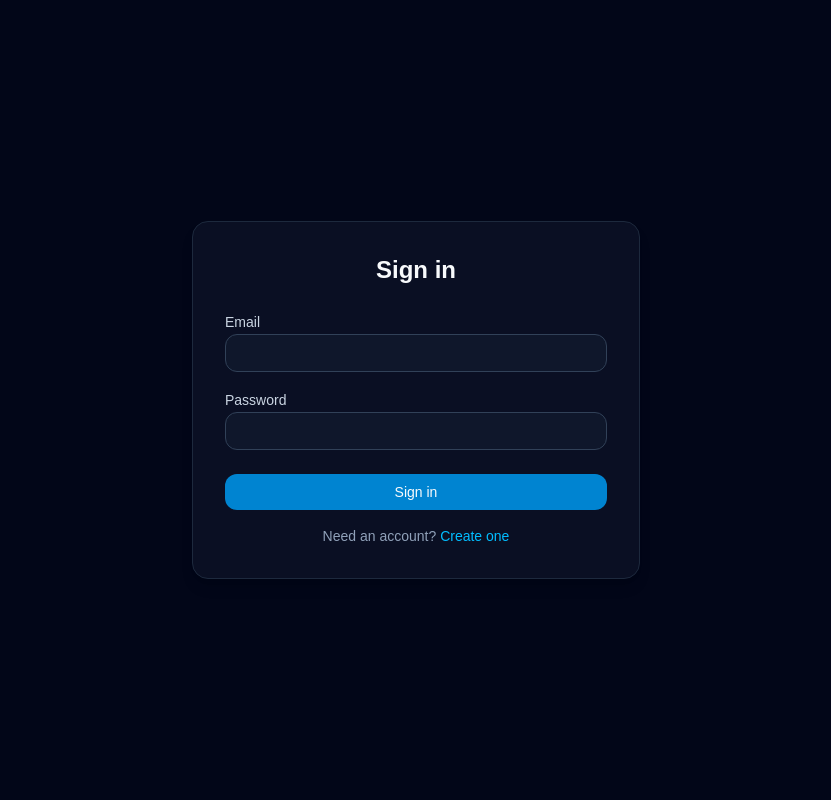
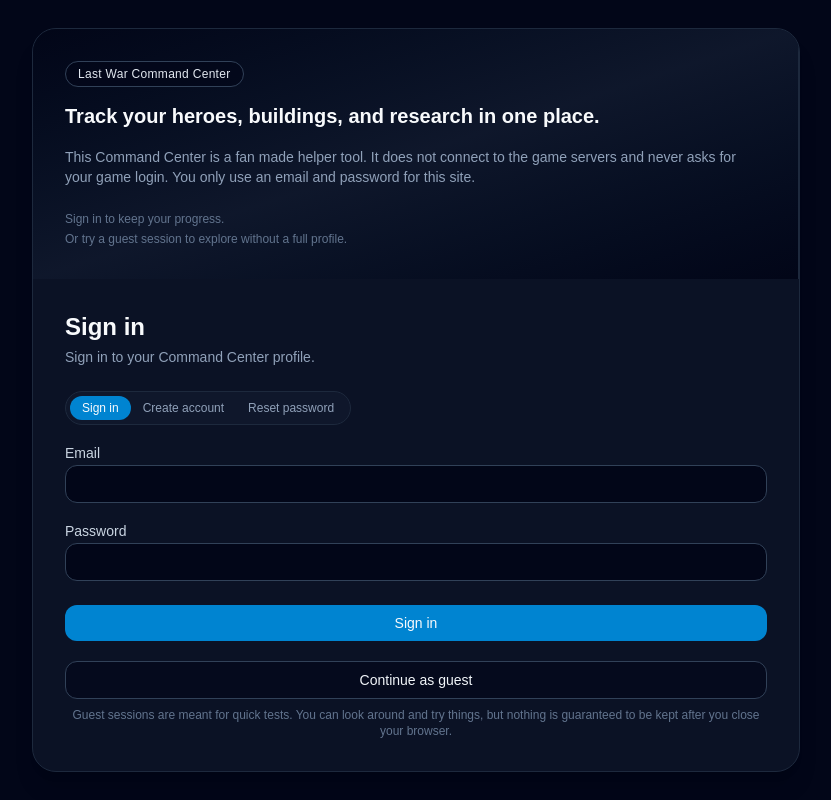
Before and after one commit to starscream81/lwdashboard, a Next.js app: page /login in a window 1280 px wide. Shown: the whole page, without its empty margins (224-1055 px from the left). Built offline with nearby package versions, Linux system fonts and the light colour scheme.

Commit message:
Updated login page with new UX and guest mode

```diff
--- a/app/login/page.tsx
+++ b/app/login/page.tsx
@@ -5,42 +5,208 @@ import { useRouter } from "next/navigation";
 import {
   signInWithEmailAndPassword,
   createUserWithEmailAndPassword,
+  sendPasswordResetEmail,
+  signInAnonymously,
 } from "firebase/auth";
 import { auth } from "@/lib/firebase";
 
+type Mode = "login" | "signup" | "reset";
+
 export default function LoginPage() {
   const router = useRouter();
-  const [mode, setMode] = useState<"login" | "signup">("login");
+  const [mode, setMode] = useState<Mode>("login");
+
   const [email, setEmail] = useState("");
   const [password, setPassword] = useState("");
+  const [confirmPassword, setConfirmPassword] = useState("");
+
   const [error, setError] = useState<string | null>(null);
+  const [info, setInfo] = useState<string | null>(null);
   const [loading, setLoading] = useState(false);
+
+  const [guestDialogOpen, setGuestDialogOpen] = useState(false);
+  const [guestLoading, setGuestLoading] = useState(false);
+
+  function mapAuthError(err: any): string {
+    const code = err?.code as string | undefined;
+
+    if (!code) {
+      return "Something went wrong. Please try again.";
+    }
+
+    switch (code) {
+      case "auth/invalid-email":
+        return "Please enter a valid email address.";
+      case "auth/user-not-found":
+      case "auth/wrong-password":
+        return "Email or password did not match any account.";
+      case "auth/too-many-requests":
+        return "Too many attempts. Please wait a moment and try again.";
+      case "auth/email-already-in-use":
+        return "That email is already in use. Please sign in instead.";
+      case "auth/weak-password":
+        return "Please choose a stronger password.";
+      default:
+        return "Something went wrong. Please try again.";
+    }
+  }
 
   async function handleSubmit(e: FormEvent) {
     e.preventDefault();
     setError(null);
+    setInfo(null);
     setLoading(true);
 
     try {
       if (mode === "login") {
         await signInWithEmailAndPassword(auth, email, password);
-      } else {
+        router.push("/dashboard");
+        return;
+      }
+
+      if (mode === "signup") {
+        if (password !== confirmPassword) {
+          setError("Passwords do not match.");
+          return;
+        }
         await createUserWithEmailAndPassword(auth, email, password);
+        router.push("/dashboard");
+        return;
       }
-      router.push("/dashboard");
+
+      if (mode === "reset") {
+        await sendPasswordResetEmail(auth, email);
+        setInfo(
+          "If there is an account with that email, you will receive a reset link shortly."
+        );
+        return;
+      }
     } catch (err: any) {
-      setError(err.message ?? "Something went wrong");
+      setError(mapAuthError(err));
     } finally {
       setLoading(false);
     }
   }
 
+  async function handleGuestContinue() {
+    setError(null);
+    setInfo(null);
+    setGuestLoading(true);
+    try {
+      await signInAnonymously(auth);
+      setGuestDialogOpen(false);
+      router.push("/dashboard");
+    } catch (err: any) {
+      setError("Could not start guest session. Please try again.");
+    } finally {
+      setGuestLoading(false);
+    }
+  }
+
+  function switchMode(next: Mode) {
+    setMode(next);
+    setError(null);
+    setInfo(null);
+  }
+
+  const title =
+    mode === "login"
+      ? "Sign in"
+      : mode === "signup"
+      ? "Create account"
+      : "Reset password";
+
+  const subtitle =
+    mode === "login"
+      ? "Sign in to your Command Center profile."
+      : mode === "signup"
+      ? "Create a Command Center profile to keep your progress in one place."
+      : "Enter your email to receive a password reset link.";
+
+  const primaryButtonLabel =
+    mode === "login"
+      ? "Sign in"
+      : mode === "signup"
+      ? "Create account"
+      : "Send reset link";
+
   return (
-    <div className="min-h-screen flex items-center justify-center bg-slate-950 text-slate-50">
-      <div className="w-full max-w-md rounded-2xl bg-slate-900/60 p-8 shadow-lg border border-slate-800">
-        <h1 className="text-2xl font-semibold mb-6 text-center">
-          {mode === "login" ? "Sign in" : "Create account"}
+    <div className="min-h-screen flex items-center justify-center bg-slate-950 text-slate-50 px-4">
+      <div className="w-full max-w-3xl">
+        <div className="rounded-3xl bg-slate-900/70 border border-slate-800 shadow-xl overflow-hidden">
+          <div className="grid md:grid-cols-[1.1fr,1fr]">
+            {/* Left side: branding and context */}
+            <div className="hidden md:flex flex-col justify-between bg-gradient-to-br from-slate-950 via-slate-900 to-slate-950 p-8 border-r border-slate-800">
+              <div className="space-y-4">
+                <span className="inline-flex items-center rounded-full border border-slate-700 px-3 py-1 text-xs font-medium tracking-wide text-slate-200 bg-slate-950/60">
+                  Last War Command Center
+                </span>
+                <h2 className="text-xl font-semibold leading-snug text-slate-50">
+                  Track your heroes, buildings, and research in one place.
+                </h2>
+                <p className="text-sm text-slate-400">
+                  This Command Center is a fan made helper tool. It does not
+                  connect to the game servers and never asks for your game
+                  login. You only use an email and password for this site.
+                </p>
+              </div>
+              <div className="mt-6 space-y-1 text-xs text-slate-500">
+                <p>Sign in to keep your progress.</p>
+                <p>Or try a guest session to explore without a full profile.</p>
+              </div>
+            </div>
+
+            {/* Right side: auth card */}
+            <div className="p-6 md:p-8">
+              <div className="mb-6 flex items-center justify-between md:hidden">
+                <span className="inline-flex items-center rounded-full border border-slate-700 px-3 py-1 text-xs font-medium tracking-wide text-slate-200 bg-slate-950/60">
+                  Last War Command Center
+                </span>
+              </div>
+
+              <div className="mb-6">
+                <h1 className="text-2xl font-semibold text-slate-50">
+                  {title}
                 </h1>
+                <p className="mt-1 text-sm text-slate-400">{subtitle}</p>
+              </div>
+
+              {/* Mode toggle for login and signup */}
+              <div className="mb-4 inline-flex items-center rounded-full bg-slate-900 border border-slate-800 p-1 text-xs">
+                <button
+                  type="button"
+                  onClick={() => switchMode("login")}
+                  className={`px-3 py-1 rounded-full ${
+                    mode === "login"
+                      ? "bg-sky-600 text-slate-50"
+                      : "text-slate-400 hover:text-slate-100"
+                  }`}
+                >
+                  Sign in
+                </button>
+                <button
+                  type="button"
+                  onClick={() => switchMode("signup")}
+                  className={`px-3 py-1 rounded-full ${
+                    mode === "signup"
+                      ? "bg-sky-600 text-slate-50"
+                      : "text-slate-400 hover:text-slate-100"
+                  }`}
+                >
+                  Create account
+                </button>
+                <button
+                  type="button"
+                  onClick={() => switchMode("reset")}
+                  className={`px-3 py-1 rounded-full ${
+                    mode === "reset"
+                      ? "bg-sky-600 text-slate-50"
+                      : "text-slate-400 hover:text-slate-100"
+                  }`}
+                >
+                  Reset password
+                </button>
+              </div>
 
               <form className="space-y-4" onSubmit={handleSubmit}>
                 <div className="space-y-1">
@@ -50,23 +216,58 @@ export default function LoginPage() {
                     required
                     value={email}
                     onChange={(e) => setEmail(e.target.value)}
-              className="w-full rounded-xl bg-slate-900 border border-slate-700 px-3 py-2 text-sm focus:outline-none focus:ring-2 focus:ring-sky-500"
+                    className="w-full rounded-xl bg-slate-950 border border-slate-700 px-3 py-2 text-sm text-slate-50 placeholder:text-slate-500 focus:outline-none focus:ring-2 focus:ring-sky-500"
+                    autoComplete="email"
                   />
                 </div>
 
+                {mode !== "reset" && (
+                  <>
                     <div className="space-y-1">
-            <label className="text-sm text-slate-300">Password</label>
+                      <label className="text-sm text-slate-300">
+                        Password
+                      </label>
                       <input
                         type="password"
                         required
                         value={password}
                         onChange={(e) => setPassword(e.target.value)}
-              className="w-full rounded-xl bg-slate-900 border border-slate-700 px-3 py-2 text-sm focus:outline-none focus:ring-2 focus:ring-sky-500"
+                        className="w-full rounded-xl bg-slate-950 border border-slate-700 px-3 py-2 text-sm text-slate-50 placeholder:text-slate-500 focus:outline-none focus:ring-2 focus:ring-sky-500"
+                        autoComplete={
+                          mode === "login" ? "current-password" : "new-password"
+                        }
                       />
                     </div>
 
+                    {mode === "signup" && (
+                      <div className="space-y-1">
+                        <label className="text-sm text-slate-300">
+                          Confirm password
+                        </label>
+                        <input
+                          type="password"
+                          required
+                          value={confirmPassword}
+                          onChange={(e) =>
+                            setConfirmPassword(e.target.value)
+                          }
+                          className="w-full rounded-xl bg-slate-950 border border-slate-700 px-3 py-2 text-sm text-slate-50 placeholder:text-slate-500 focus:outline-none focus:ring-2 focus:ring-sky-500"
+                          autoComplete="new-password"
+                        />
+                      </div>
+                    )}
+                  </>
+                )}
+
                 {error && (
-            <p className="text-sm text-red-400 whitespace-pre-wrap">{error}</p>
+                  <p className="text-sm text-red-400 whitespace-pre-wrap">
+                    {error}
+                  </p>
+                )}
+                {info && (
+                  <p className="text-sm text-emerald-400 whitespace-pre-wrap">
+                    {info}
+                  </p>
                 )}
 
                 <button
@@ -74,39 +275,75 @@ export default function LoginPage() {
                   disabled={loading}
                   className="w-full rounded-xl bg-sky-600 hover:bg-sky-500 disabled:opacity-60 px-3 py-2 text-sm font-medium mt-2"
                 >
-            {loading
-              ? "Working..."
-              : mode === "login"
-              ? "Sign in"
-              : "Create account"}
+                  {loading ? "Working..." : primaryButtonLabel}
                 </button>
               </form>
 
-        <div className="mt-4 text-center text-sm text-slate-400">
-          {mode === "login" ? (
-            <>
-              Need an account?{" "}
+              {/* Guest section */}
+              <div className="mt-5 space-y-2">
                 <button
                   type="button"
-                onClick={() => setMode("signup")}
-                className="text-sky-400 hover:underline"
+                  onClick={() => setGuestDialogOpen(true)}
+                  className="w-full rounded-xl border border-slate-700 bg-slate-950/60 px-3 py-2 text-sm font-medium text-slate-100 hover:bg-slate-900/80"
                 >
-                Create one
+                  Continue as guest
                 </button>
-            </>
-          ) : (
-            <>
-              Already have an account?{" "}
+                <p className="text-xs text-slate-500 text-center">
+                  Guest sessions are meant for quick tests. You can look around
+                  and try things, but nothing is guaranteed to be kept after you
+                  close your browser.
+                </p>
+              </div>
+
+              {/* Bottom helper text on mobile */}
+              <div className="mt-6 md:hidden">
+                <p className="text-xs text-slate-500 text-center">
+                  This Command Center is a fan made helper tool. It does not
+                  connect to the game servers or use your game login.
+                </p>
+              </div>
+            </div>
+          </div>
+        </div>
+
+        {/* Guest dialog overlay */}
+        {guestDialogOpen && (
+          <div className="fixed inset-0 z-30 flex items-center justify-center bg-black/70">
+            <div className="w-full max-w-md rounded-2xl bg-slate-900 border border-slate-700 p-6 shadow-2xl">
+              <h3 className="text-lg font-semibold text-slate-50 mb-2">
+                Continue as guest
+              </h3>
+              <p className="text-sm text-slate-300 mb-3">
+                In guest mode you can explore the Command Center and enter
+                sample data. This is a temporary session. Data from guest
+                sessions may not be kept after you close the browser window and
+                cannot be recovered or linked to an email later.
+              </p>
+              <p className="text-xs text-slate-500 mb-4">
+                If you want a stable record of your heroes, buildings, and
+                research, create a free profile instead.
+              </p>
+              <div className="flex justify-end gap-3">
                 <button
                   type="button"
-                onClick={() => setMode("login")}
-                className="text-sky-400 hover:underline"
+                  onClick={() => setGuestDialogOpen(false)}
+                  disabled={guestLoading}
+                  className="rounded-xl border border-slate-700 px-3 py-2 text-xs font-medium text-slate-200 hover:bg-slate-800"
                 >
-                Sign in
+                  Go back
                 </button>
-            </>
+                <button
+                  type="button"
+                  onClick={handleGuestContinue}
+                  disabled={guestLoading}
+                  className="rounded-xl bg-sky-600 hover:bg-sky-500 disabled:opacity-60 px-3 py-2 text-xs font-medium text-slate-50"
+                >
+                  {guestLoading ? "Starting guest session..." : "Continue as guest"}
+                </button>
+              </div>
+            </div>
+          </div>
         )}
-        </div>
       </div>
     </div>
   );
```
Lines whose indentation alone changed are shown as unchanged.
